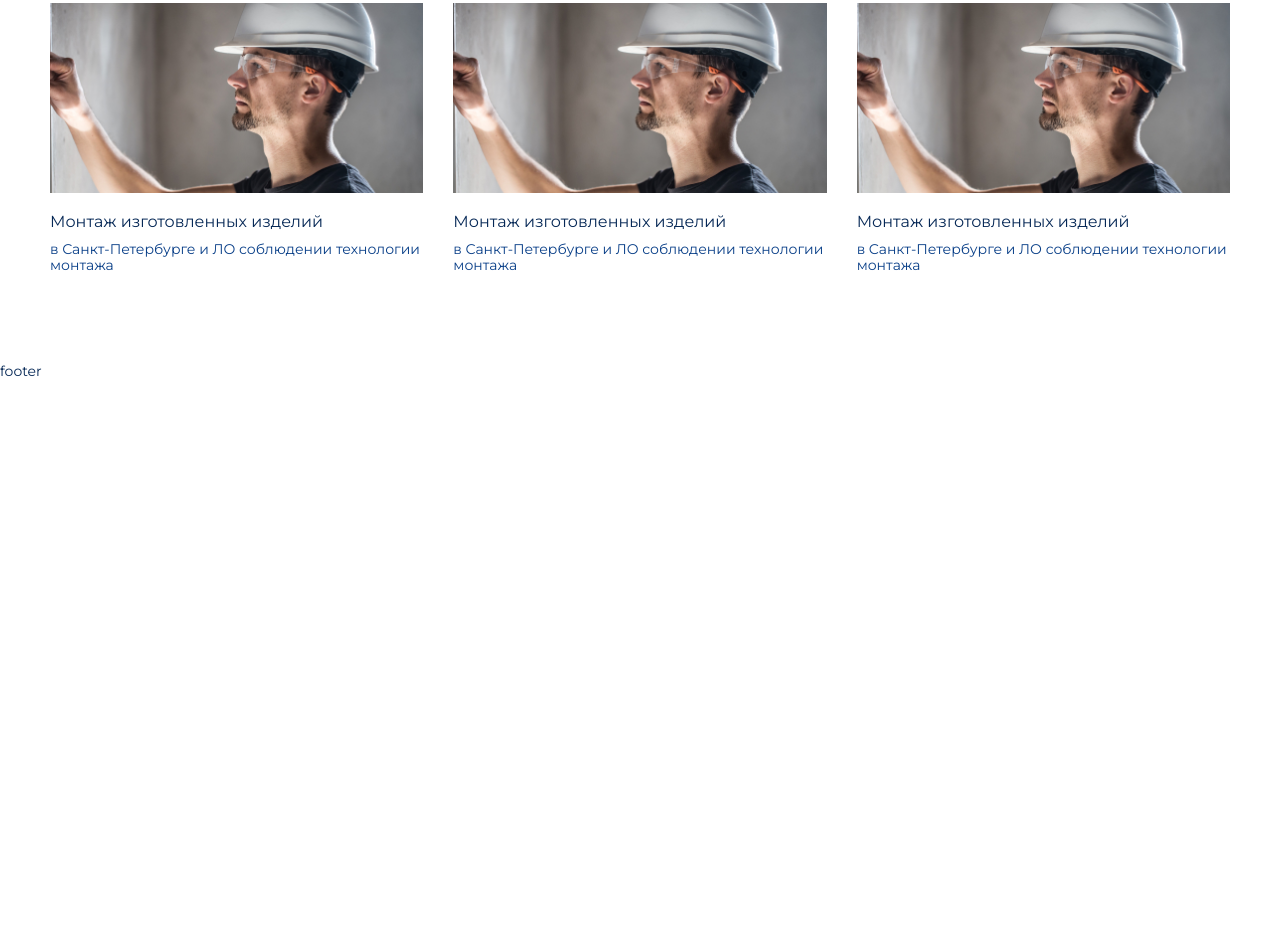
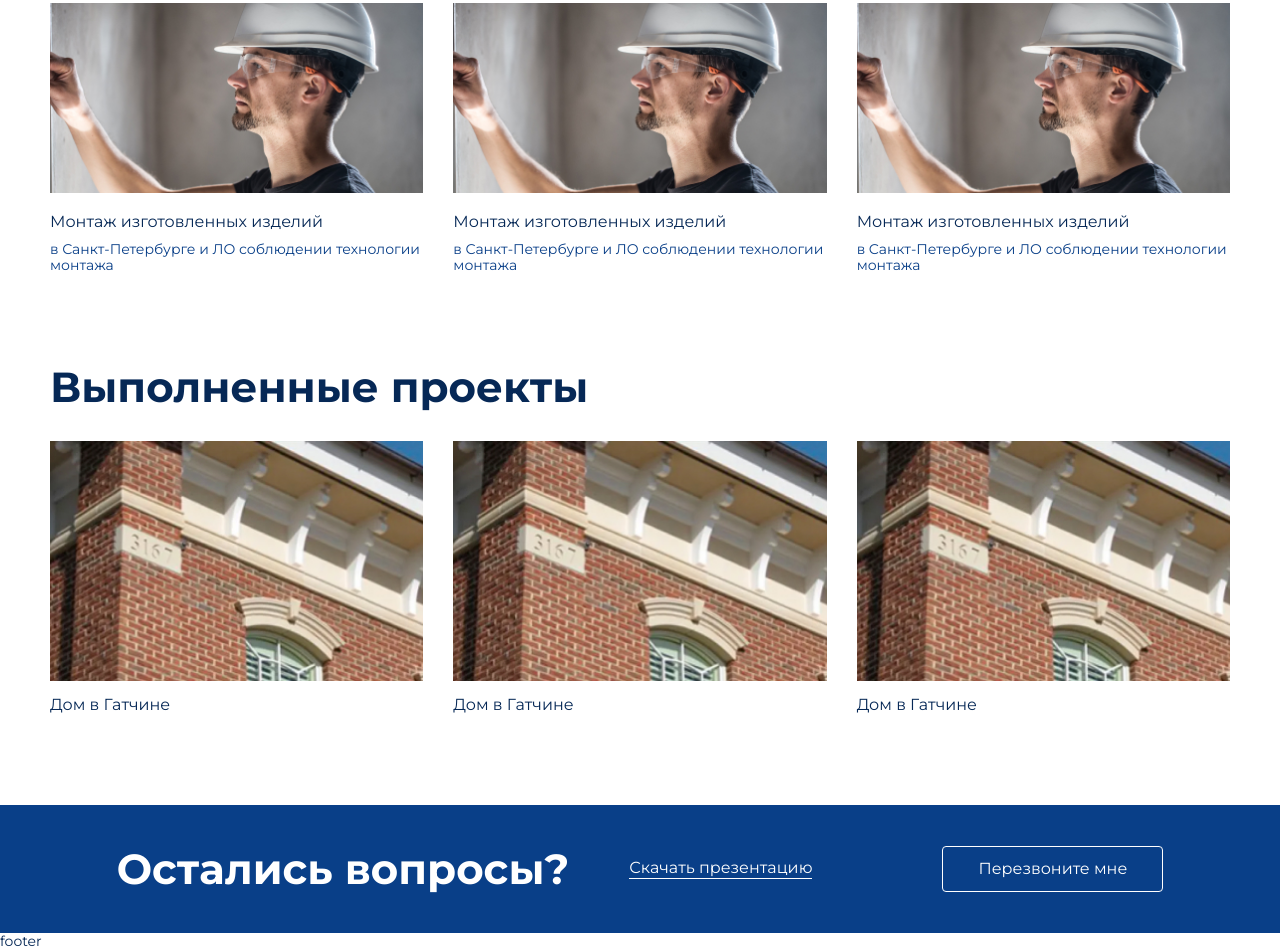
Before and after one commit to dev-evora/ptk, a website: page src/pages/section.html in a window 1280 px wide. Shown: the part 3927-4876 px from the top of the page. Before the commit the page ends 4306 px from the top, so only its background shows below. Drawn offline with nearby package versions, Linux system fonts and the light colour scheme; files that its build step writes are made by us from their sources; files whose address does not match are found by name.

Commit message:
work-section

```diff
--- /dev/null
+++ b/src/pages/common/work-item.html
@@ -0,0 +1,4 @@
+<div class="work-item">
+  <div class="work-item__img"><img src="img/work.jpg" alt=""></div>
+  <a href="#" class="work-item__title">Дом в Гатчине</a>
+</div>
--- a/src/pages/section.html
+++ b/src/pages/section.html
@@ -100,4 +100,17 @@
   </div>
 </section>
 
+<section class="work-section">
+  <div class="container">
+    <h2 class="title-lg">Выполненные проекты</h2>
+    <div class="work-section__row">
+      {% include 'common/work-item.html' %}
+      {% include 'common/work-item.html' %}
+      {% include 'common/work-item.html' %}
+    </div>
+  </div>
+</section>
+
+{% include 'common/ask.html' %}
+
 {% endblock %}
--- a/src/sass/common/_work.sass
+++ b/src/sass/common/_work.sass
@@ -45,3 +45,37 @@
       margin-top: 15px
     .swiper-slide
       min-height: 165px
+  &-section
+    padding-bottom: 90px
+    &__row
+      @include flexbox
+      align-items: flex-start
+      margin: 0 -15px
+      .work-item
+        width: calc(100% / 3 - 30px)
+        margin: 30px 15px 0
+  &-item
+    position: relative
+    &__img
+      width: 100%
+      height: 240px
+      overflow: hidden
+      img
+        width: 100%
+        height: 100%
+        object-fit: cover
+        object-position: center
+        transition: .2s
+    &__title
+      display: block
+      font-size: 16px
+      margin-top: 15px
+      &::before
+        content: ''
+        position: absolute
+        top: 0
+        left: 0
+        right: 0
+        bottom: 0
+    &:hover .work-item__img img
+      transform: scale(1.1)
```
Also changed, not shown: src/img/work.jpg (added).
